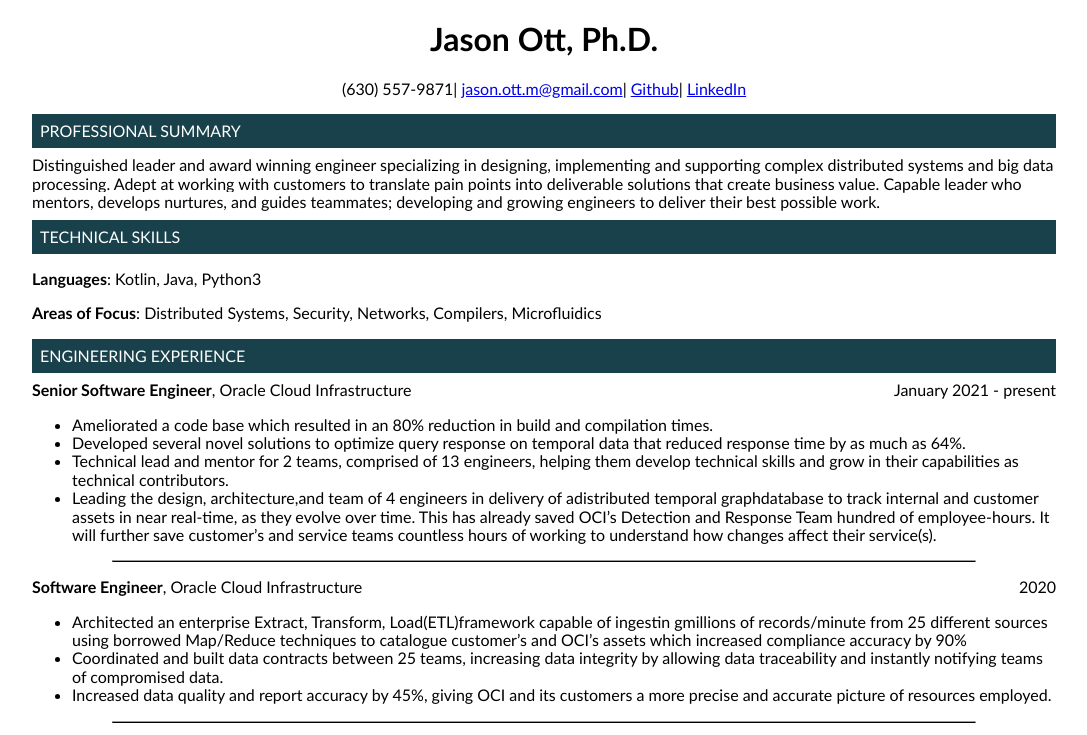
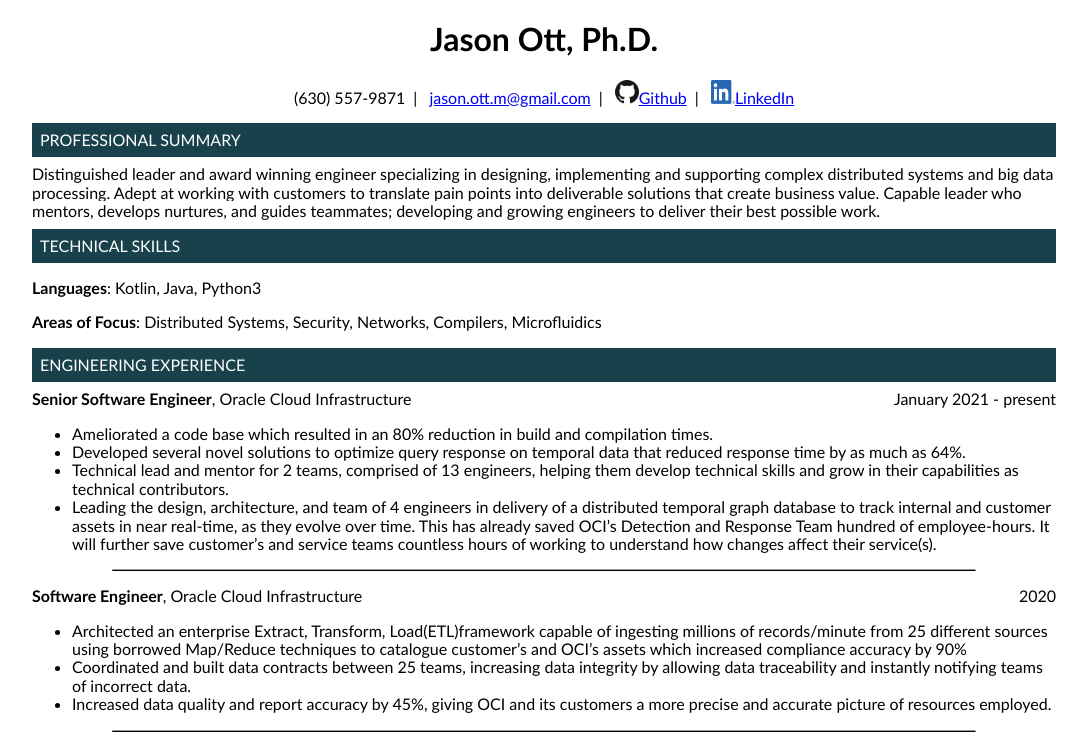
Before and after one commit to lilott8/resume, a plain HTML site: page index.html in a window 1280 px wide. Shown: the top 735 px of the page, without its empty margins (96-1183 px from the left). Drawn offline with Linux system fonts and the light colour scheme.

Commit message:
updated resume

```diff
--- a/index.html
+++ b/index.html
@@ -13,8 +13,8 @@
                 <ul id="items">
                     <li>(630) 557-9871</li>
                     <li><a href="mailto:jason.ott.m@gmail.com">jason.ott.m@gmail.com</a></li>
-                    <li><a href="https://github.com/lilott8">Github</a></li>
-                    <li><a href="https://linkedin.com/in/jasonmott">LinkedIn</a></li>
+                    <li><img src="./github.png" class="icon"><a href="https://github.com/lilott8">Github</a></li>
+                    <li><img src="./linkedin.png" class="icon"/><a href="https://linkedin.com/in/jasonmott">LinkedIn</a></li>
                 </ul>
             </div>
         </header>
@@ -39,7 +39,7 @@
                         <li>Ameliorated a code base which resulted in an 80% reduction in build and compilation times.</li>
                         <li>Developed several novel solutions to optimize query response on temporal data that reduced response time by as much as 64%.</li>
                         <li>Technical lead and mentor for 2 teams, comprised of 13 engineers, helping them develop technical skills and grow in their capabilities as technical contributors.</li>
-                        <li>Leading the design, architecture,and team of 4 engineers in delivery of adistributed temporal graphdatabase to track internal and customer assets in near real-time, as they evolve over time. This has already saved OCI’s Detection and Response Team hundred of employee-hours. It will further save customer’s and service teams countless hours of working to understand how changes affect their service(s).
+                        <li>Leading the design, architecture, and team of 4 engineers in delivery of a distributed temporal graph database to track internal and customer assets in near real-time, as they evolve over time. This has already saved OCI’s Detection and Response Team hundred of employee-hours. It will further save customer’s and service teams countless hours of working to understand how changes affect their service(s).
                         </li>
                     </ul>
                 </div>
@@ -50,8 +50,8 @@
                 <span class="time-frame right">2020</span>
                 <div class="description">
                     <ul>
-                        <li>Architected an enterprise Extract, Transform, Load(ETL)framework capable of ingestin gmillions of records/minute from 25 different sources using borrowed Map/Reduce techniques to catalogue customer’s and OCI’s assets which increased compliance accuracy by 90%</li>
-                        <li>Coordinated and built data contracts between 25 teams, increasing data integrity by allowing data traceability and instantly notifying teams of compromised data.</li>
+                        <li>Architected an enterprise Extract, Transform, Load(ETL)framework capable of ingesting millions of records/minute from 25 different sources using borrowed Map/Reduce techniques to catalogue customer’s and OCI’s assets which increased compliance accuracy by 90%</li>
+                        <li>Coordinated and built data contracts between 25 teams, increasing data integrity by allowing data traceability and instantly notifying teams of incorrect data.</li>
                         <li>Increased data quality and report accuracy by 45%, giving OCI and its customers a more precise and accurate picture of resources employed.</li>
                     </ul>
                 </div>
--- a/styles.css
+++ b/styles.css
@@ -22,11 +22,16 @@ header {
 }
 #contact ul#items li {
     display: inline;
-
 }
 
 #contact ul#items li:not(:last-child):after {
-    content: "|"
+    content: "|";
+    padding: 0 0.5em;
+}
+
+.icon {
+  height: 24px;
+  width: 24px;
 }
 
 .page {
```
Also changed, not shown: github.png (added), linkedin.png (added).
